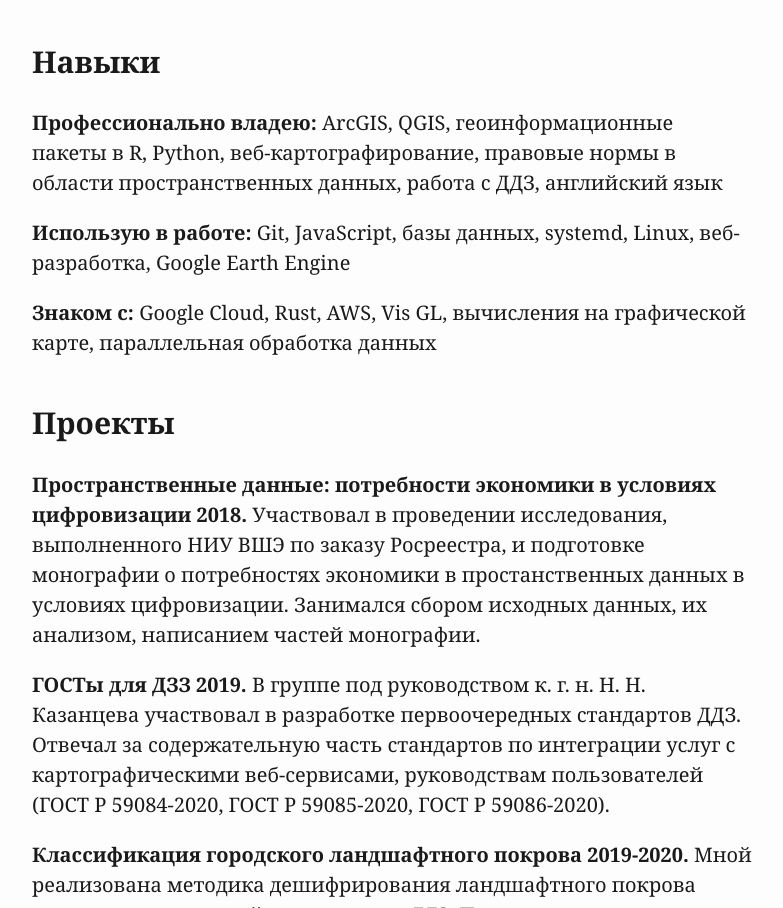
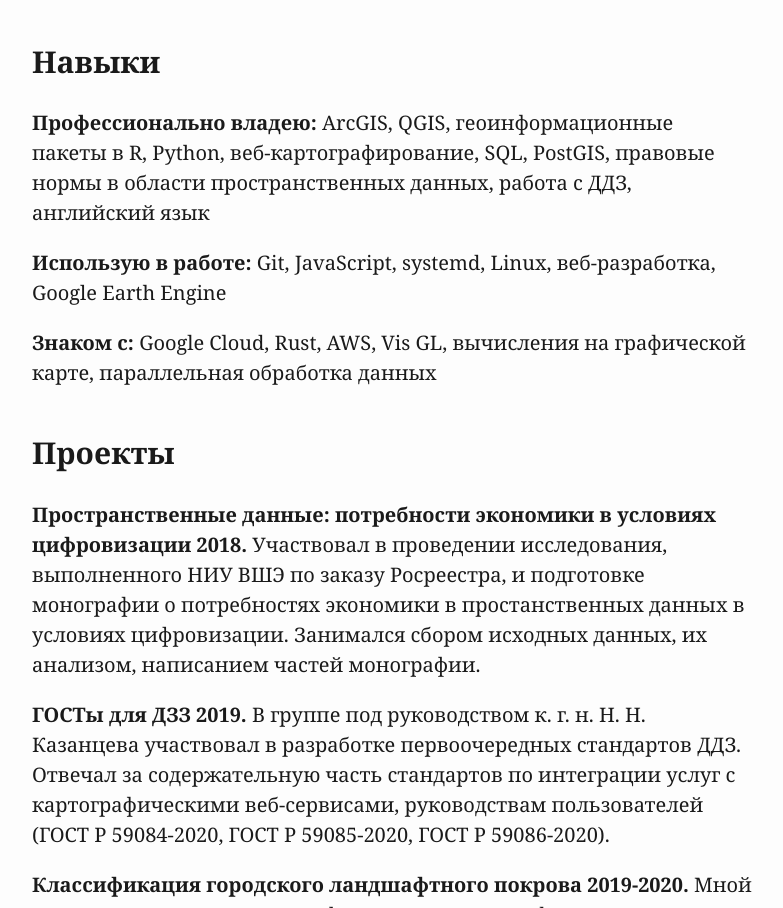
Before and after one commit to gtitov/cv, a plain HTML site: page index.html in a window 1280 px wide. Shown: the part 911-1819 px from the top of the page, without its empty margins (248-1031 px from the left). Drawn offline with Linux system fonts and the light colour scheme.

Commit message:
Update index.html

```diff
--- a/index.html
+++ b/index.html
@@ -55,9 +55,9 @@
     </table>
     <h2>Навыки</h2>
     <p><strong>Профессионально владею: </strong>ArcGIS, QGIS, геоинформационные пакеты в R, Python,
-        веб-картографирование,
+        веб-картографирование, SQL, PostGIS,
         правовые нормы в области пространственных данных, работа с ДДЗ, английский язык</p>
-    <p><strong>Использую в работе: </strong>Git, JavaScript, базы данных, systemd, Linux, веб-разработка, Google Earth
+    <p><strong>Использую в работе: </strong>Git, JavaScript, systemd, Linux, веб-разработка, Google Earth
         Engine</p>
     <p><strong>Знаком с: </strong>Google Cloud, Rust, AWS, Vis GL, вычисления на графической карте, параллельная
         обработка данных</p>
```
